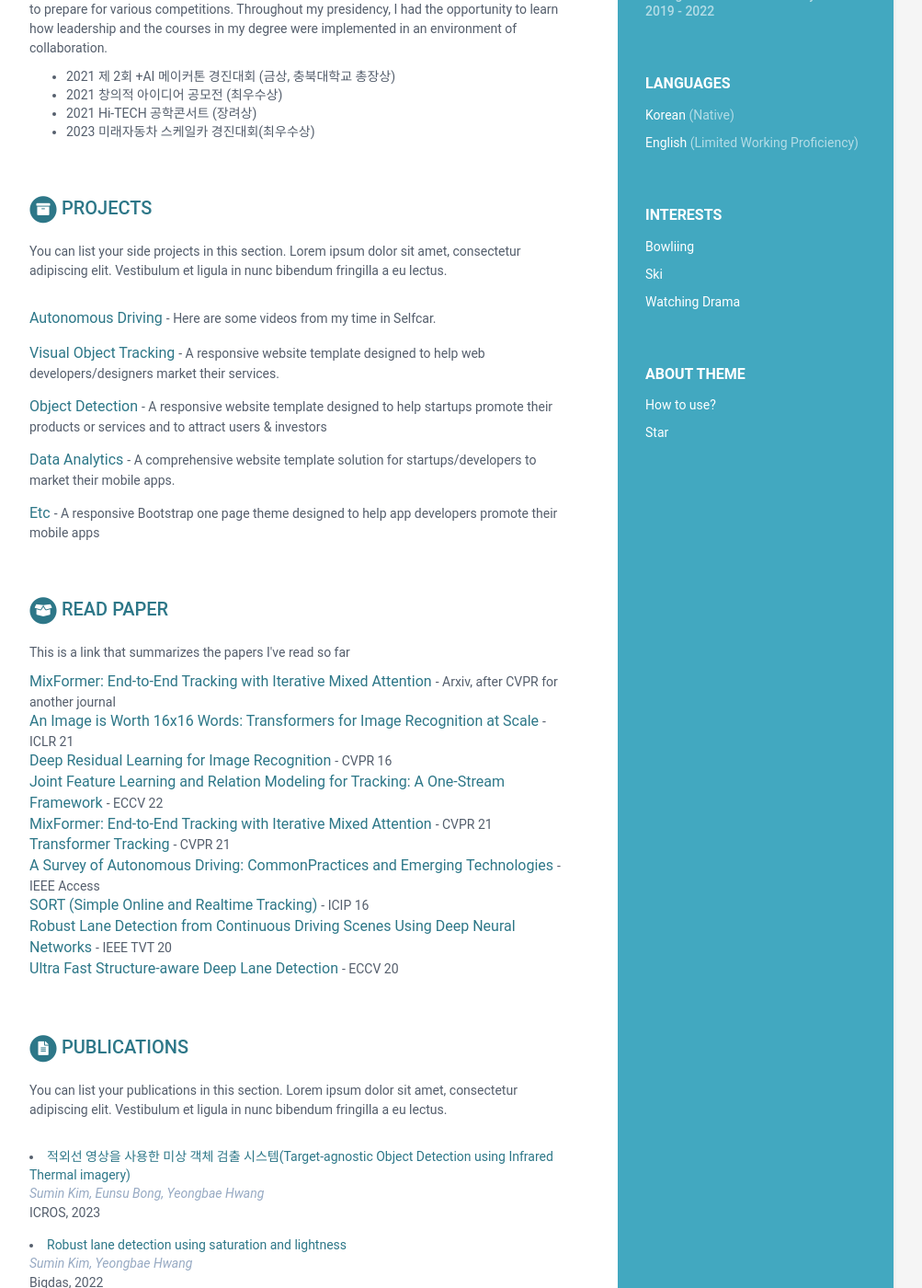
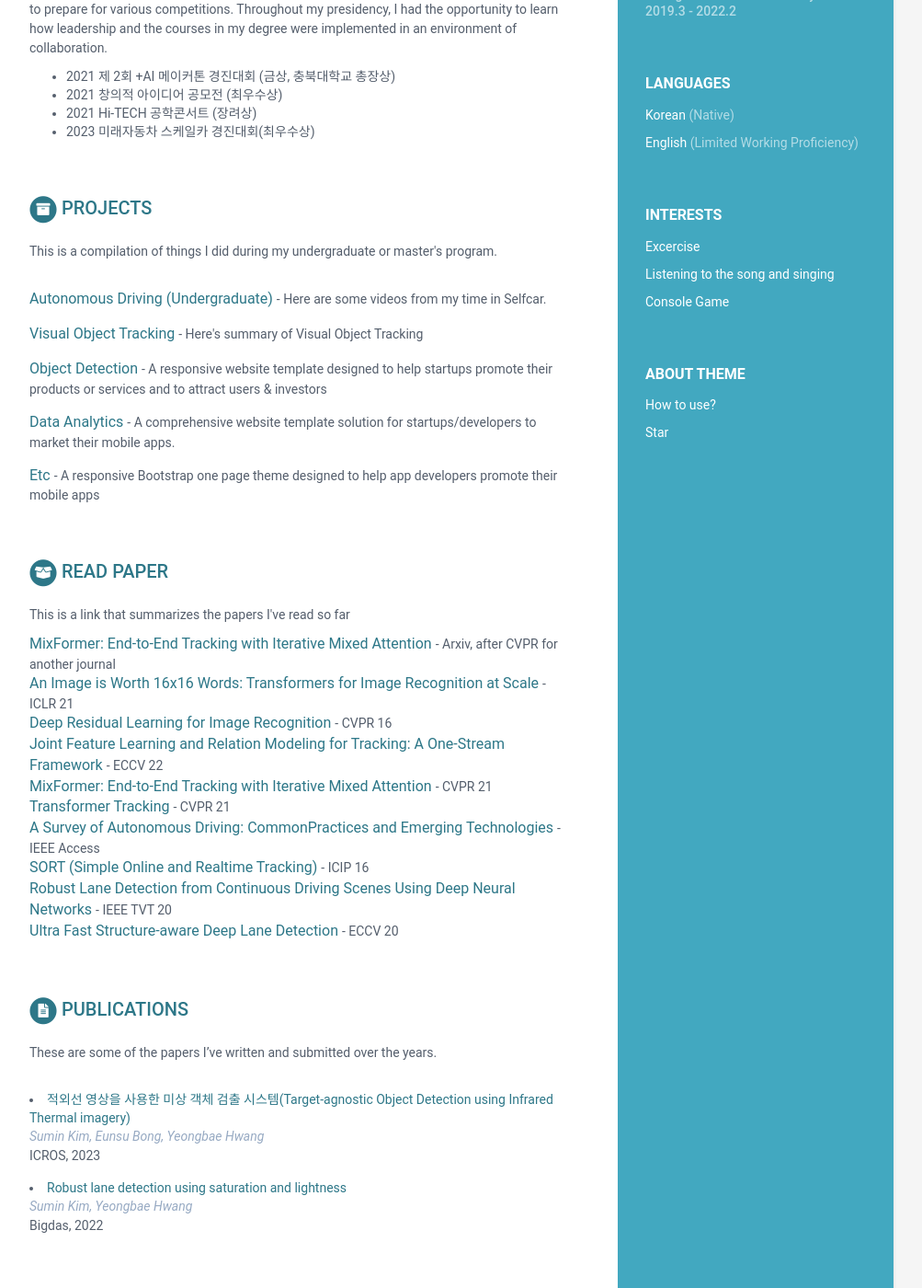
Before and after one commit to LiamSumin/LiamSumin.github.io, a Jekyll site: the page built from index.html, in a window 1280 px wide and 1400 px high, scrolled down 724 px. Shown: the whole window at 92% size, without its empty margins (168-1171 px from the left). Built offline with Jekyll 4.4.1, drawn with Linux system fonts in a browser that asks for light colours; some of the changed text lies outside the part shown.

Commit message:
edit website

```diff
--- a/_data/data.yml
+++ b/_data/data.yml
@@ -44,13 +44,13 @@ sidebar:
     interests:
       title: Interests
       info:
-        - item: Bowliing
+        - item: Excercise
           link:
 
-        - item: Ski
+        - item: Listening to the song and singing
           link:
 
-        - item: Watching Drama
+        - item: Console Game
           link:
 
 career-profile:
@@ -68,7 +68,7 @@ education:
     info:
       - degree: MSc in Control Robotics
         university: Chungbuk National University
-        time: 2023-2024
+        time: 2023.3 - 2024.8
         details: |
           Describe your study here lorem ipsum dolor sit amet, consectetuer
           adipiscing elit. Aenean commodo ligula eget dolor. Aenean massa. Cum
@@ -80,7 +80,7 @@ education:
 
       - degree: BSc in Electronics Engineering
         university: Chungbuk National University
-        time: 2019 - 2022
+        time: 2019.3 - 2022.2
         details: |
           Describe your study here lorem ipsum dolor sit amet, consectetuer
           adipiscing elit. Aenean commodo ligula eget dolor. Aenean massa. Cum
@@ -119,17 +119,16 @@ experiences:
 projects:
     title: Projects
     intro: >
-      You can list your side projects in this
-      section. Lorem ipsum dolor sit amet, consectetur adipiscing elit.
-      Vestibulum et ligula in nunc bibendum fringilla a eu lectus.
+      This is a compilation of things I did during my undergraduate or master's program.
+
     assignments:
-      - title: Autonomous Driving
-        link: "https://www.youtube.com/@selfcar2515"
+      - title: Autonomous Driving (Undergraduate)
+        link: "https://inf-coding.tistory.com/19"
         tagline: "Here are some videos from my time in Selfcar."
 
       - title: Visual Object Tracking
-        link: "#"
-        tagline: "A responsive website template designed to help web developers/designers market their services."
+        link: "https://inf-coding.tistory.com/18"
+        tagline: "Here's summary of Visual Object Tracking"
 
       - title: Object Detection
         link: "#"
@@ -154,15 +153,15 @@ oss:
         tagline: "Arxiv, after CVPR for another journal"
 
       - title: 'An Image is Worth 16x16 Words: Transformers for Image Recognition at Scale'
-        link: "#"
+        link: "https://inf-coding.tistory.com/20"
         tagline: "ICLR 21"
 
       - title: 'Deep Residual Learning for Image Recognition'
-        link: "#"
+        link: "https://inf-coding.tistory.com/21"
         tagline: "CVPR 16"
 
       - title: 'Joint Feature Learning and Relation Modeling for Tracking: A One-Stream Framework'
-        link: "#"
+        link: "https://inf-coding.tistory.com/17"
         tagline: "ECCV 22"
 
       - title: 'MixFormer: End-to-End Tracking with Iterative Mixed Attention'
@@ -192,9 +191,7 @@ oss:
 publications:
     title: Publications
     intro: |
-      You can list your publications in this section. Lorem ipsum dolor sit
-      amet, consectetur adipiscing elit. Vestibulum et ligula in nunc
-      bibendum fringilla a eu lectus.
+      These are some of the papers I've written and submitted over the years.
 
     papers:
       - title: 적외선 영상을 사용한 미상 객체 검출 시스템(Target-agnostic Object Detection using Infrared Thermal imagery)
```
